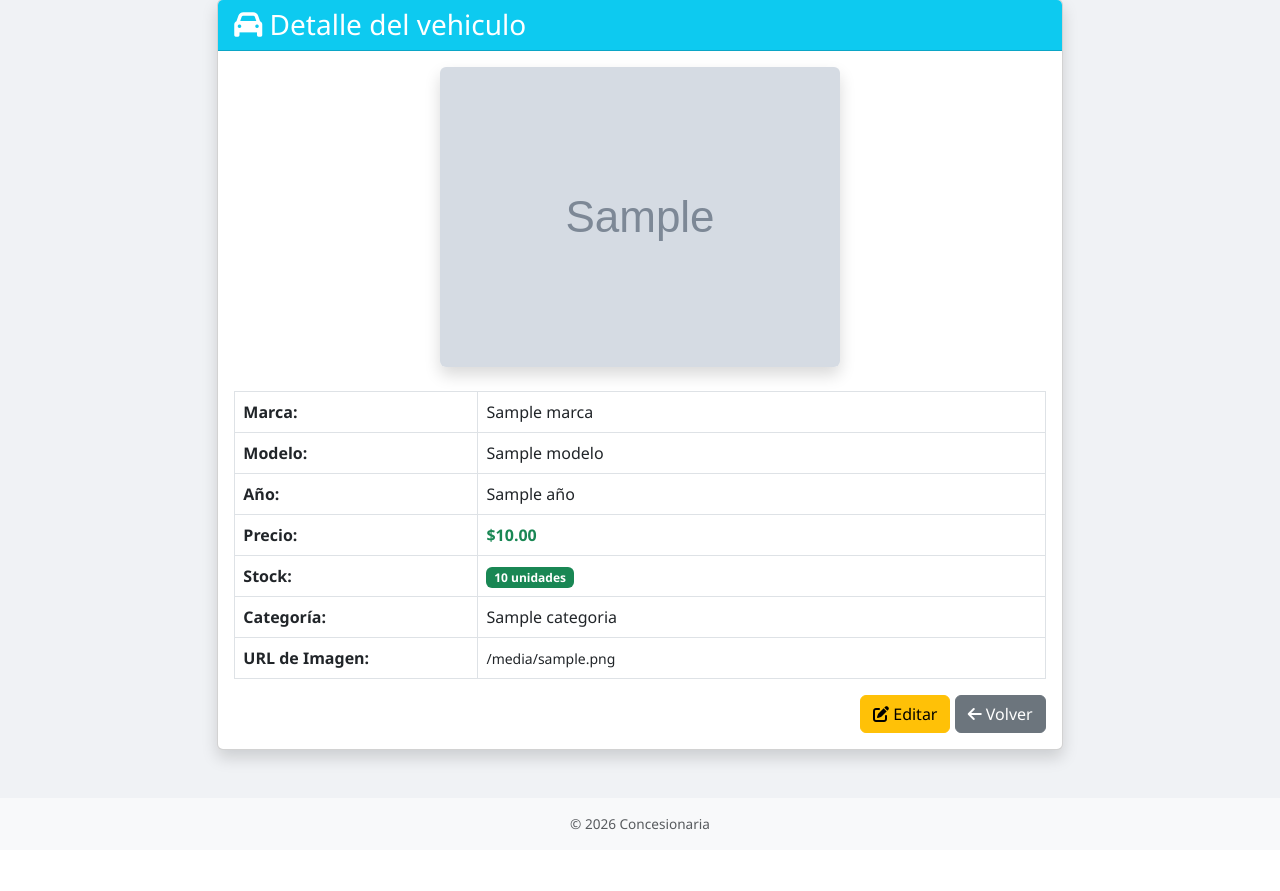
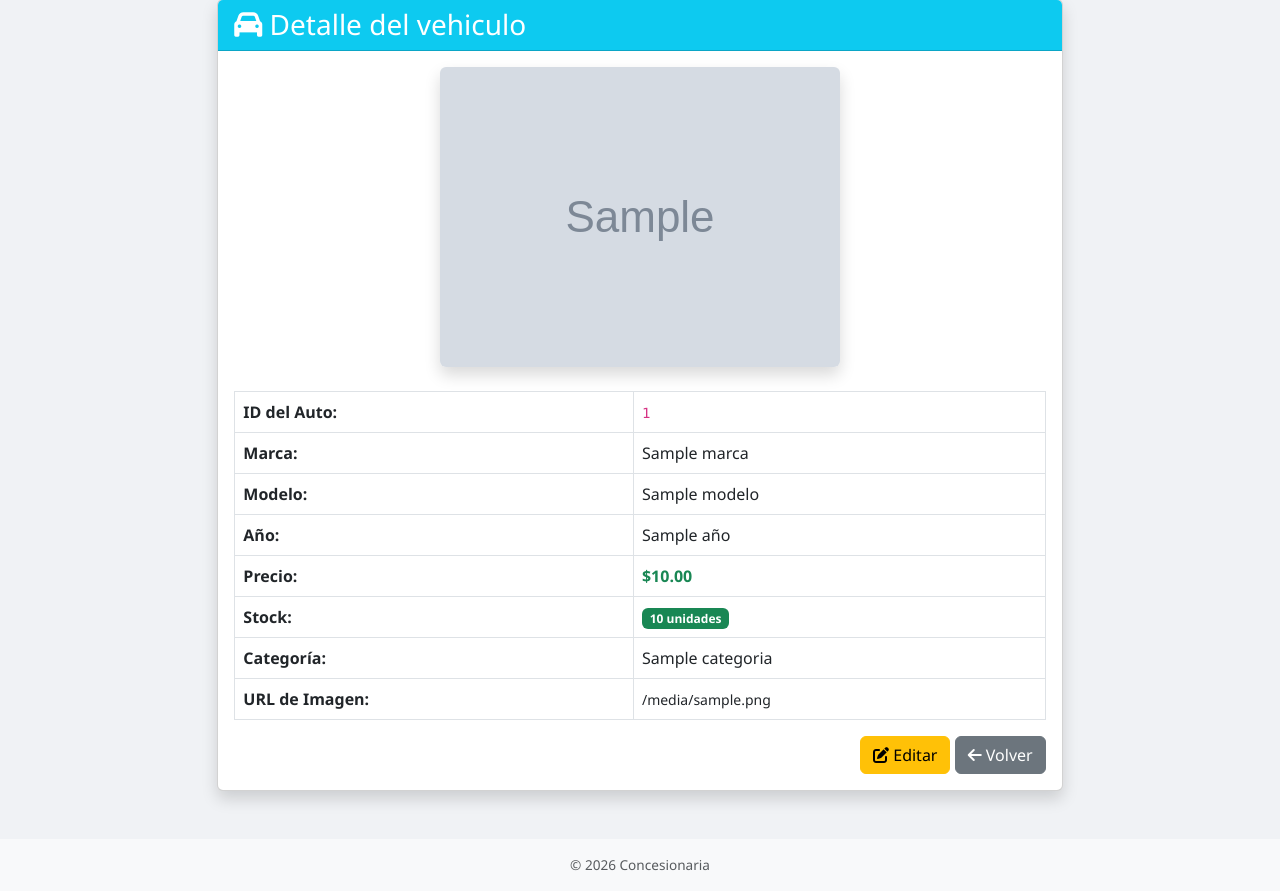
Before and after one commit to Said-a-r/Concesionaria, a Flask app: template app/templates/autos/detalle.html in a window 1280 px wide. Shown: the part 73-964 px from the top of the page. Before the commit the page ends 903 px from the top, so only its background shows below. Run offline with Flask 3, Linux system fonts and the light colour scheme; the template is opened without the code that fills it: most values are stand-ins (such as "Sample title", 1, 10 or a date in 2020); grey boxes marked "Sample" are stand-in pictures.

```diff
--- a/app/templates/autos/detalle.html
+++ b/app/templates/autos/detalle.html
@@ -21,10 +21,13 @@
 
                 <table class="table table-bordered">
                     <tr>
-                        <th style="width: 30%">Marca:</th>
-                        <td>{{ auto.get('marca', 'N/A') }}</td>
+                       <th>ID del Auto:</th>
+                          <td><code>{{ auto._id }}</code></td>
                     </tr>
                     <tr>
+                       <th>Marca:</th>
+                          <td>{{ auto.marca }}</td>
+                    </tr>
                         <th>Modelo:</th>
                         <td>{{ auto.get('modelo', 'N/A') }}</td>
                     </tr>
--- a/app/templates/autos/lista.html
+++ b/app/templates/autos/lista.html
@@ -226,6 +226,9 @@
                         {{ auto.get('marca', '?') }}
                         {{ auto.get('modelo', '?') }}
                     </h5>
+                      <small class="text-muted d-block mb-2">
+                         <i class="fas fa-barcode"></i> ID: {{ auto._id }}
+                      </small>
 
                     <p class="card-text">
 
```
Also changed, not shown: README.md (added).
